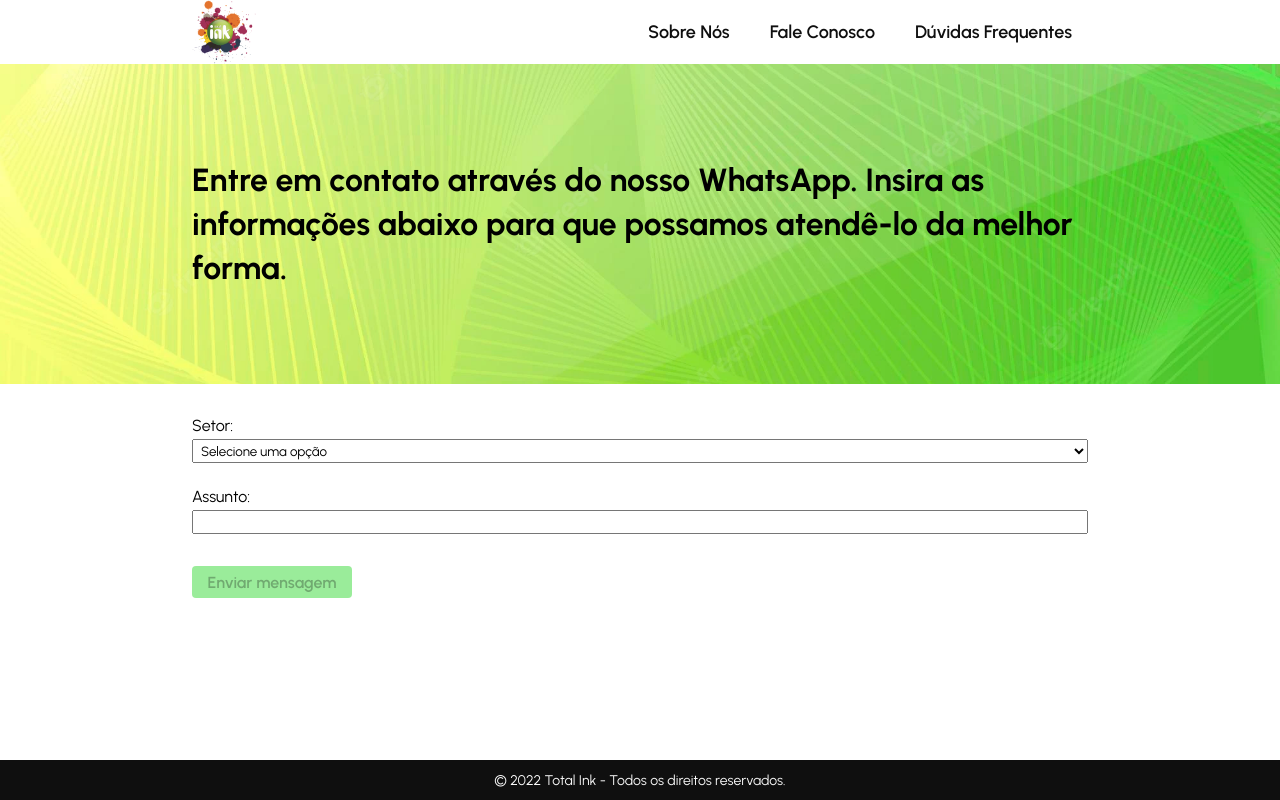
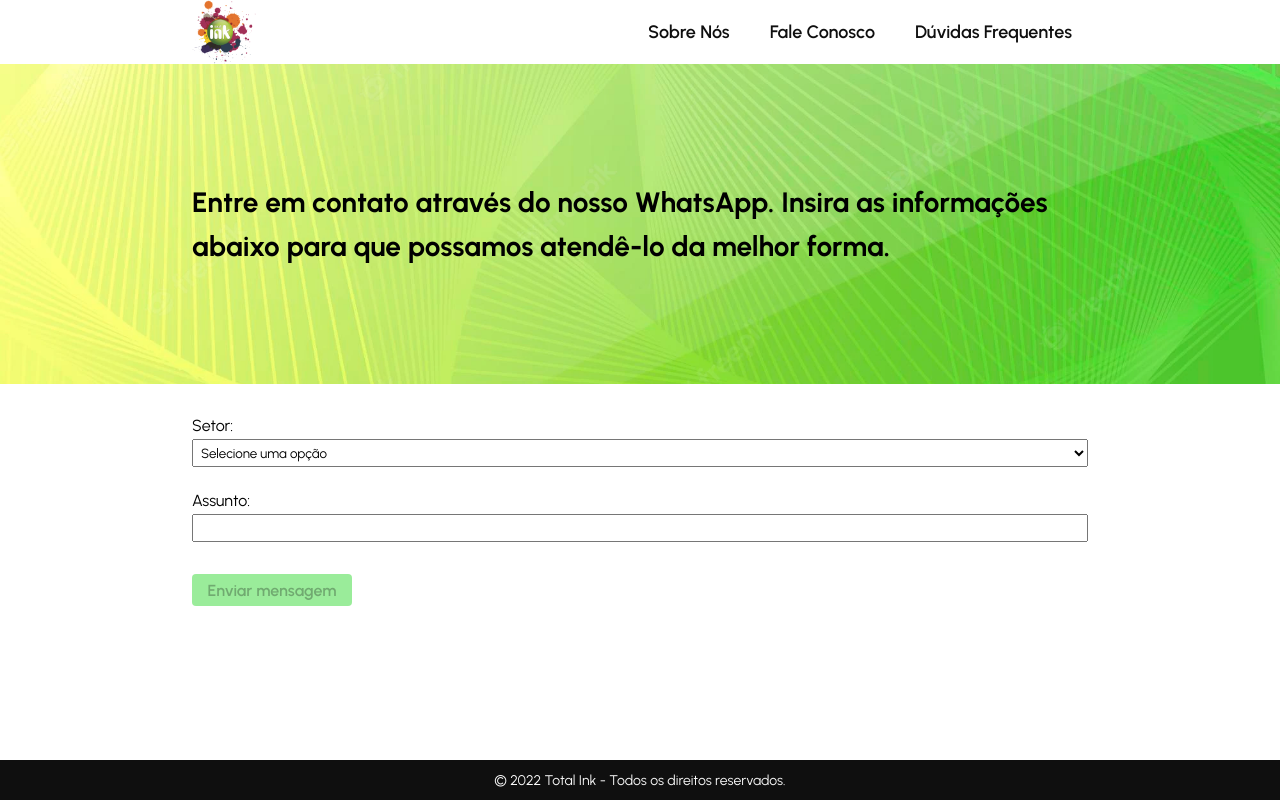
Before and after one commit to diegonacif/totalink-page, a React (Vite) app: page /contact in a window 1280 px wide. Built offline with nearby package versions, Linux system fonts and the light colour scheme.

Commit message:
style: contact us input height

```diff
--- a/src/css/App.css
+++ b/src/css/App.css
@@ -806,7 +806,7 @@
   }
 }
 .contact-us-container header h1 {
-  font-size: 2rem;
+  font-size: 1.75rem;
   line-height: 2.75rem;
 }
 .contact-us-container header .here-link {
@@ -874,7 +874,7 @@
 }
 .contact-us-container form .form-input-wp :is(input, select) {
   width: 100%;
-  height: 1.5rem;
+  height: 1.75rem;
   margin-top: 0.25rem;
   padding: 0 0.25rem;
 }
--- a/src/pages/ContactUs/_ContactUs.scss
+++ b/src/pages/ContactUs/_ContactUs.scss
@@ -19,7 +19,7 @@
     background-position: center;
 
     h1 {
-      font-size: 2rem;
+      font-size: 1.75rem;
       line-height: 2.75rem;
     }
 
@@ -79,8 +79,9 @@
       }
 
       :is(input, select) {
+
         width: 100%;
-        height: 1.5rem;
+        height: 1.75rem;
         margin-top: 0.25rem;
         padding: 0 0.25rem;
       }
```
Also changed, not shown: 1 other file (tests, documents, lock files or other folders).
